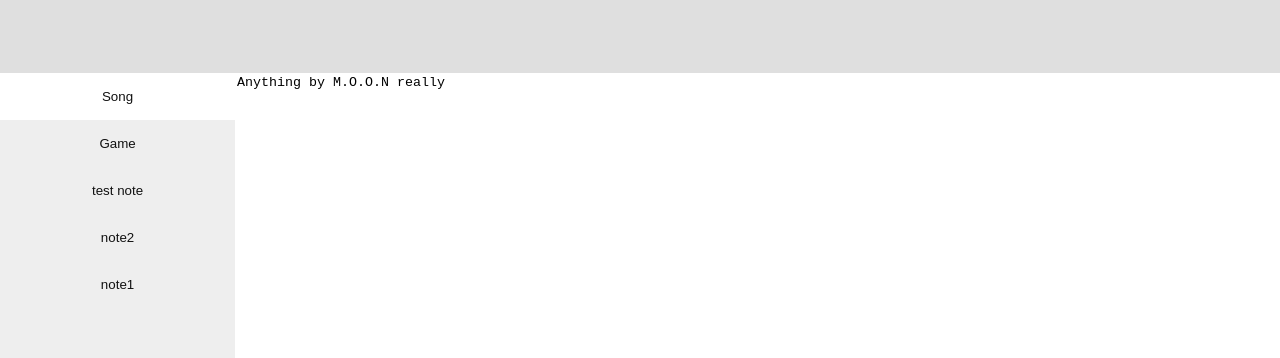
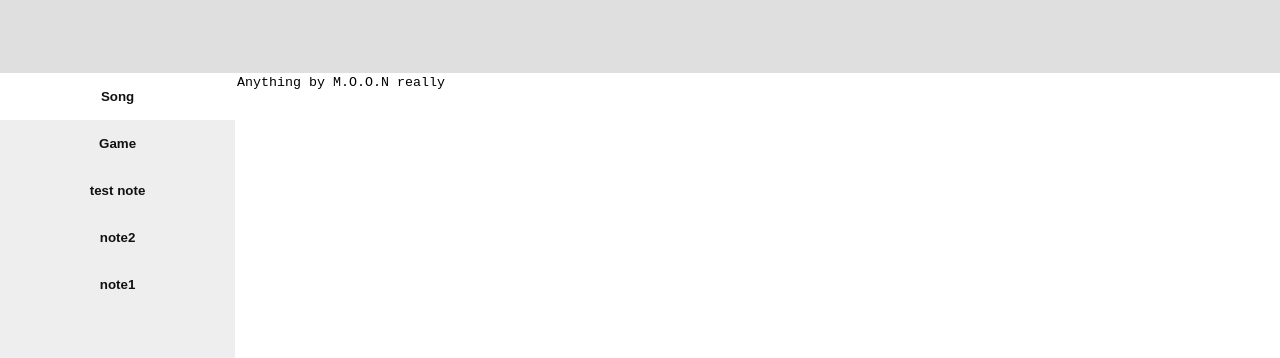
Before and after one commit to SoMir0/tonesense, a Svelte app: page / in a window 1280 px wide. Shown: the top 358 px of the page. Built offline with nearby package versions, Linux system fonts and the light colour scheme; some icons are missing.

Commit message:
added some types

```diff
--- a/src/renderer/App.svelte
+++ b/src/renderer/App.svelte
@@ -1,9 +1,9 @@
 <script lang="ts">
 	import Nav from './components/nav.svelte';
 	import Sidebar from './components/sidebar.svelte';
-	let sidebarController;
+	let sidebarController : any;
 
-	let index = 0;
+	let index : number = 0;
 	let notes = [
 	  {name:"note1", content: "Hey this is the first note"},
 	  {name:"note2", content: "Hey this is the second note"},
@@ -17,7 +17,7 @@
 	  return now.getDate() + "." + (now.getMonth()+1) + "." + now.getFullYear() + " " + now.getHours() + ":" + now.getMinutes() + ":" + now.getSeconds();
 	}
 
-	function handleNote(e) {
+	function handleNote(e : Event) {
 	  index = e.detail.n;
 	}
 
--- a/src/renderer/components/sidebar.svelte
+++ b/src/renderer/components/sidebar.svelte
@@ -1,11 +1,11 @@
 <script lang="ts">
   import { createEventDispatcher } from 'svelte';
 
-  let index = 0;
+  let index : number = 0;
 
   const dispatch = createEventDispatcher();
 
-  function changeNote(i) {
+  function changeNote(i : number) {
     dispatch('change', {
       n: i
     });
@@ -16,7 +16,7 @@
     if(index==0) changeNote(0);
     else changeNote(index-1);
   };
-  export let note;
+  export let note : Array<object>;
 </script>
 
 <aside>
@@ -41,7 +41,7 @@
 
   aside button {
     outline: none; border: none;
-    font-weigh: bold;
+    font-weight: bold;
     padding: 1rem;
     margin: 0;
     color: #111;
```
